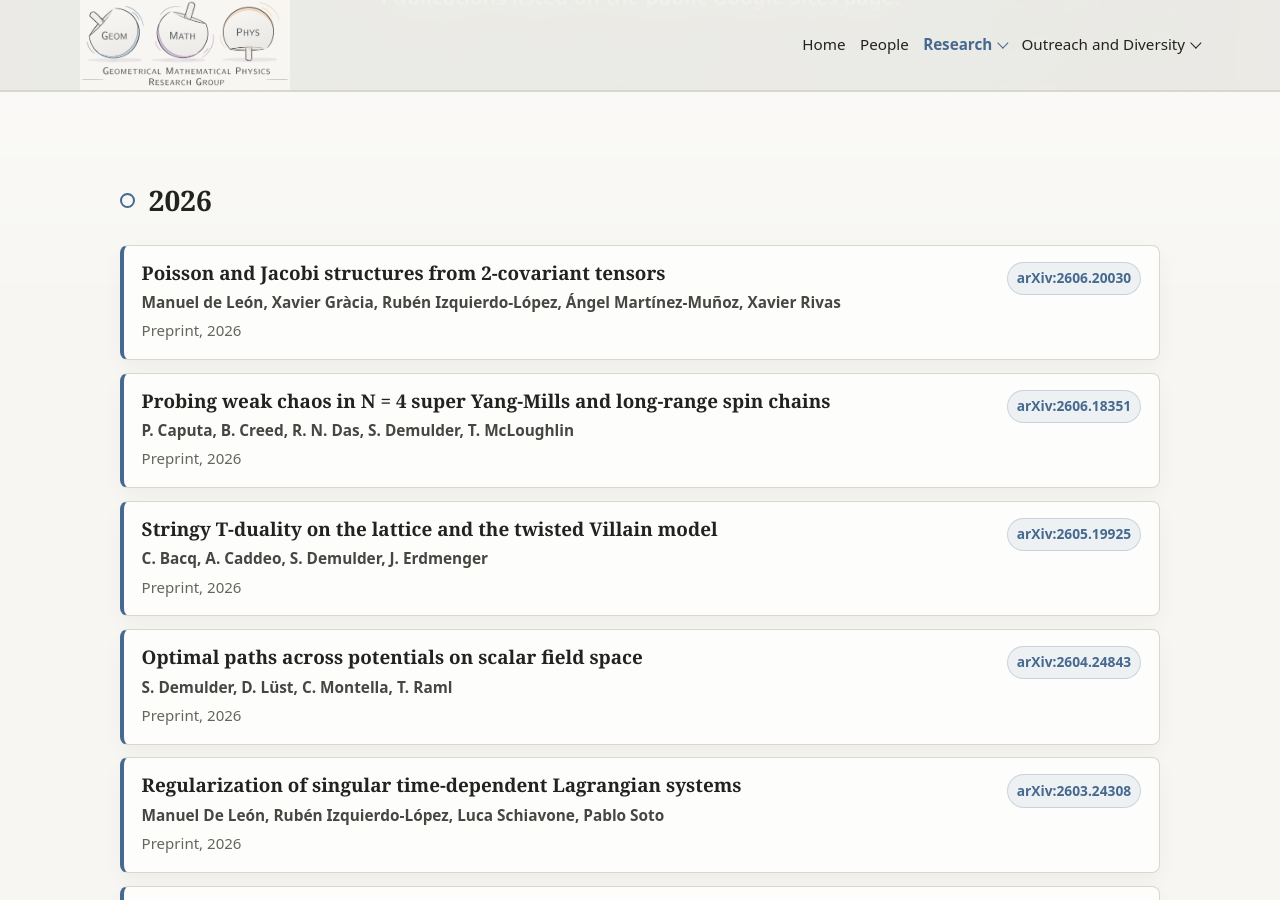
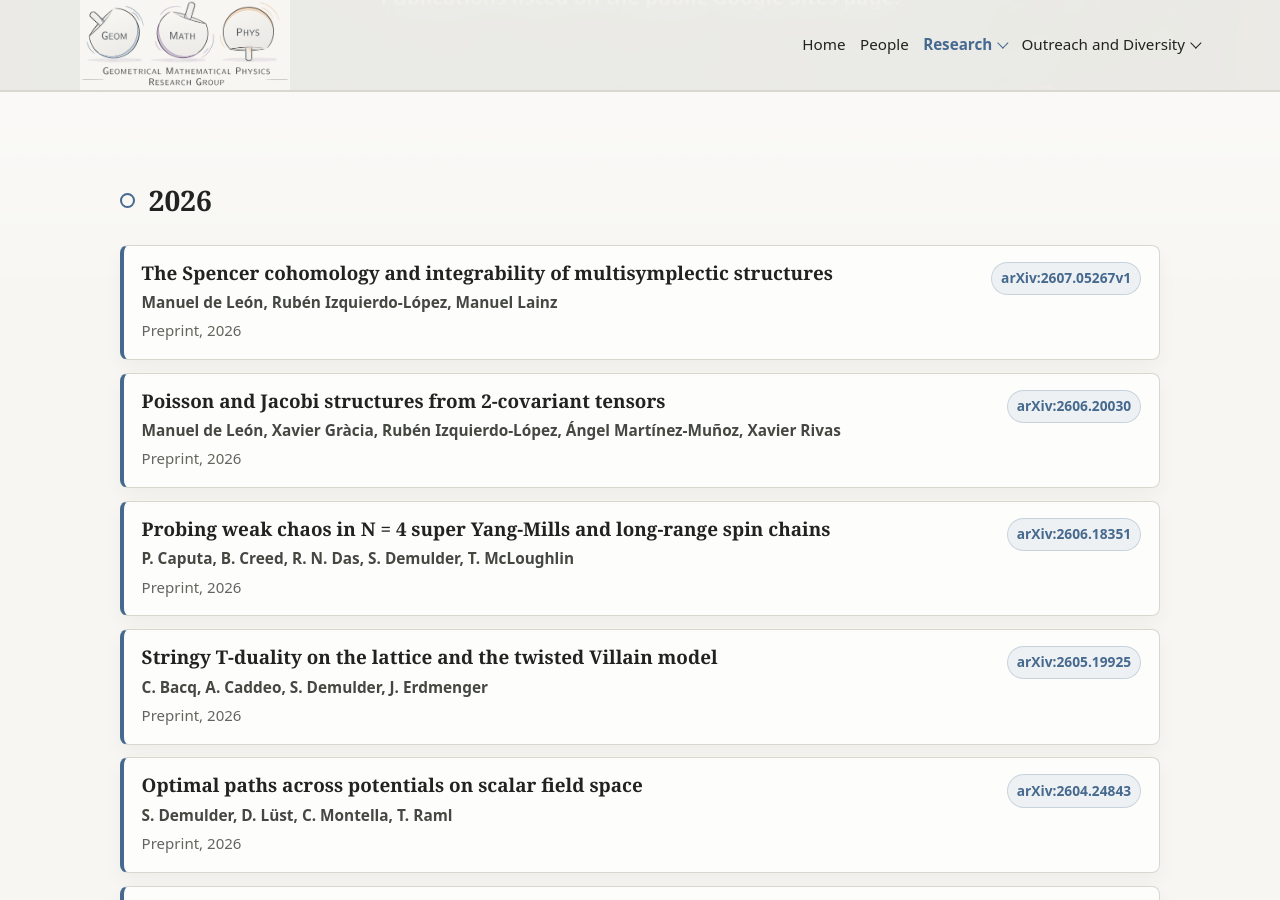
Before and after one commit to GeomMPhys/geommphys.github.io, a Jekyll site: the page built from publications.md, in a window 1280 px wide and 900 px high, scrolled down 348 px. Built offline with Jekyll 4.4.1, drawn with Linux system fonts in a browser that asks for light colours.

Commit message:
Added new paper

```diff
--- a/_data/publications.yml
+++ b/_data/publications.yml
@@ -17,6 +17,14 @@
 # ───────────────────────────────────────────────────────────────────
 
 selected:
+  - title: "The Spencer cohomology and integrability of multisymplectic structures"
+    authors: "Manuel de León, Rubén Izquierdo-López, Manuel Lainz"
+    venue: "Preprint"
+    year: 2026
+    arxiv: "2607.05267v1"
+    doi: ""
+    url: "https://arxiv.org/abs/2607.05267v1"
+
 
   - title: "Poisson and Jacobi structures from 2-covariant tensors"
     authors: "Manuel de León, Xavier Gràcia, Rubén Izquierdo-López, Ángel Martínez-Muñoz, Xavier Rivas"
```
